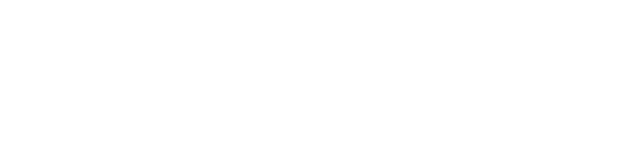
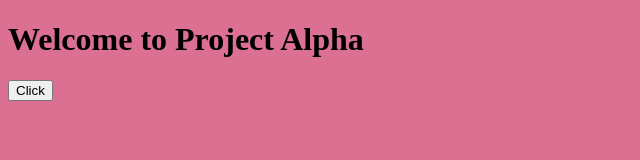
Before and after one commit to amirschwa-sch/web-development-course, a plain HTML site: page project-alpha/index.html in a window 1280 px wide. Shown: the whole page, without its empty margins (0-640 px from the left). Drawn offline with Linux system fonts and the light colour scheme.

Commit message:
Added Project Alpha files

```diff
--- a/project-alpha/index.html
+++ b/project-alpha/index.html
@@ -3,9 +3,14 @@
 <head>
     <meta charset="UTF-8">
     <meta name="viewport" content="width=device-width, initial-scale=1.0">
-    <title>Part one of the project</title>
+    <title>Project Alpha</title>
+    <link rel="stylesheet" href="style.css">
 </head>
 <body>
-
+    <h1>
+         Welcome to Project Alpha
+    </h1>
+    <button onclick="welcome()">Click</button>
+    <script src="script.js"></script>
 </body>
 </html>
--- a/project-alpha/script.js
+++ b/project-alpha/script.js
@@ -0,0 +1,3 @@
+function welcome() {
+    alert("welcome to project Alpha")
+}
--- a/project-alpha/style.css
+++ b/project-alpha/style.css
@@ -0,0 +1,3 @@
+body{
+background-color: palevioletred;
+}
```
Also changed, not shown: 1 other file.
